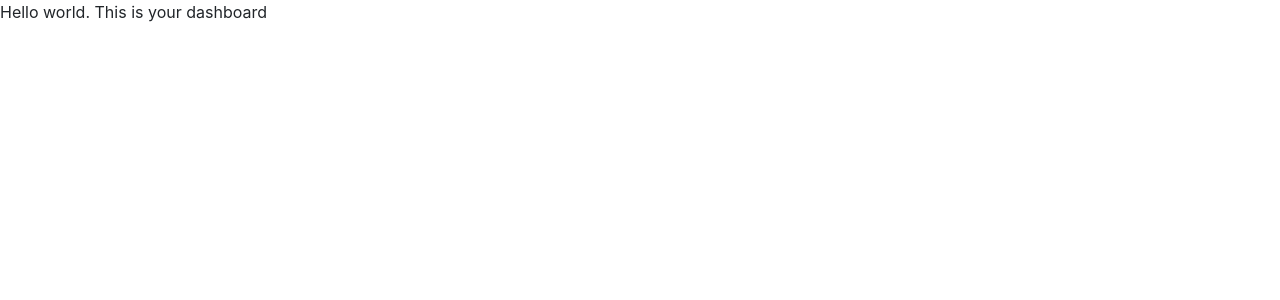
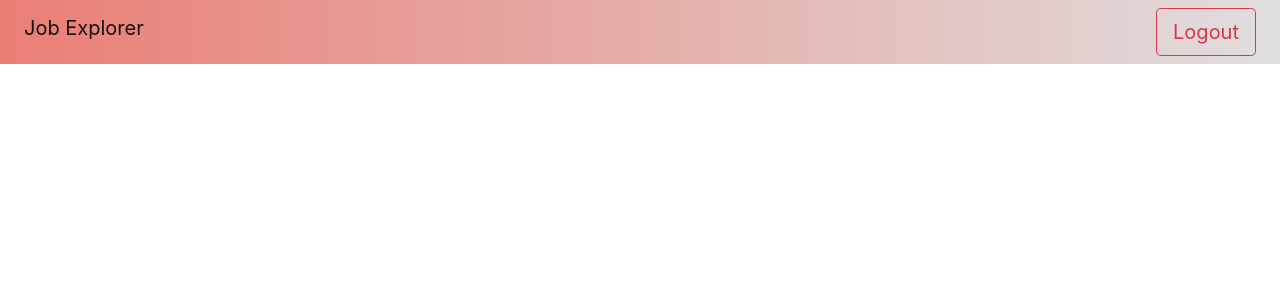
Before and after one commit to marxlow/job-explorer, a React (Create React App) app: page /login in a window 1280 px wide. Both pictures are taken after typing "name@example.com", "Sample123" into the empty fields and a click on the button "Submit". Shown: the top 300 px of the page. Built offline with nearby package versions, Linux system fonts and the light colour scheme.

Commit message:
Created custom css module and header for dashboard view

```diff
--- a/src/App.js
+++ b/src/App.js
@@ -4,6 +4,7 @@ import { BrowserRouter, Route, Switch } from 'react-router-dom';
 import PrivateRoute from 'shared/routes/PrivateRoute';
 import DashboardPage from 'pages/DashboardPage';
 import LoginPage from 'pages/LoginPage';
+import './app.css';
 
 class App extends Component {
   render() {
--- /dev/null
+++ b/src/app.css
@@ -0,0 +1,11 @@
+.bg-brand-grad {
+  background-image: linear-gradient(to right, #ea7e75, #e0dedf);
+}
+
+.bg-brand-secondary {
+  background-color: #e0dedf
+}
+
+.brand-color-secondary {
+  color: #e0dedf
+}
--- a/src/ducks/index.js
+++ b/src/ducks/index.js
@@ -6,7 +6,7 @@ const appReducer = combineReducers({
   user: userReducer,
 });
 
-// Root reducer only handles logout
+// Root reducer will also remove browser cache in logout
 const rootReducer = (state, action) => {
 
   if (action.type === 'USER_LOGOUT') {
--- a/src/ducks/user.js
+++ b/src/ducks/user.js
@@ -2,6 +2,7 @@
 
 // Actions
 const UPDATE = 'USER_UPDATE_ACTION';
+const LOGOUT = 'USER_LOGOUT_ACTION';
 
 // Initial state
 const userInitialState = {
@@ -18,6 +19,8 @@ export default ((state = userInitialState, action) => {
     case UPDATE:
       return Object.assign({}, state, { ...payload });
     default: return state;
+    case LOGOUT:
+      return Object.assign({}, state, { isLoggedIn: false });
   }
 });
 
@@ -26,3 +29,7 @@ export const update = ((user) => {
   const payload = { isLoggedIn: true, ...user };
   return { type: UPDATE, payload };
 })
+
+export const logout = (() => {
+  return { type: LOGOUT };
+});
--- a/src/pages/DashboardPage.js
+++ /dev/null
@@ -1,12 +0,0 @@
-import React, { Component } from 'react';
-
-const DashboardPage = (() => {
-
-  return (
-    <div>
-      Hello world. This is your dashboard
-    </div>
-  );
-});
-
-export default DashboardPage;
--- /dev/null
+++ b/src/pages/DashboardPage/DashboardView.js
@@ -0,0 +1,36 @@
+import React, { Component } from 'react';
+import AppHeader from 'shared/layouts/AppHeader';
+
+class DashboardView extends Component {
+  constructor(props) {
+    super(props);
+    // TODO: Set from props
+    this.state = {
+
+    }
+  }
+
+  // Redirects to login page if user is not authenticated
+  componentDidUpdate() {
+    const { isLoggedIn } = this.props;
+    if (!isLoggedIn) {
+      this.props.history.push("/login");
+    }
+  }
+
+  onLogout = ((e) => {
+    e.preventDefault();
+    alert('Warning: Logging out will lose all your progress');
+    this.props.handleLogout();
+  });
+
+  render() {
+    return(
+      <div>
+        <AppHeader onLogout={this.onLogout}/>
+      </div>
+    )
+  }
+}
+
+export default DashboardView;
--- /dev/null
+++ b/src/pages/DashboardPage/index.js
@@ -0,0 +1,28 @@
+import React, { Component } from 'react';
+import { connect } from 'react-redux';
+import * as userActions from 'ducks/user';
+import DashboardView from './DashboardView';
+
+class DashboardPage extends Component {
+  render() {
+    return (
+      <DashboardView {...this.props} />
+    )
+  }
+}
+
+const mapStateToProps = ((state) => {
+  return state.user;
+});
+
+const mapDispatchToProps = ((dispatch) => {
+  const { logout } = userActions;
+  return ({
+    handleLogout: (() => {
+      dispatch(logout());
+    })
+  })
+});
+
+
+export default connect(mapStateToProps, mapDispatchToProps)(DashboardPage);
--- a/src/pages/LoginPage/LoginView.js
+++ b/src/pages/LoginPage/LoginView.js
@@ -19,7 +19,7 @@ class LoginView extends Component {
     }
   }
 
-  // Log email and password as user is typing
+  // Save email and password in state as user is typing
   onLoginFormChange = ((e) => {
     const value = e.target.value;
     const field = e.target.type;
--- /dev/null
+++ b/src/shared/layouts/AppHeader.js
@@ -0,0 +1,15 @@
+import React from 'react';
+
+const AppHeader = (({onLogout}) => {
+  console.log('> On logout:', onLogout);
+  return (
+    <nav className="navbar navbar-light bg-brand-grad px-4">
+      <div className="d-flex justify-content-between w-100">
+        <a className="navbar-brand" href="/">Job Explorer</a>
+        <button className="btn btn-outline-danger btn-lg" onClick={onLogout}>Logout</button>
+      </div>
+    </nav>
+  );
+});
+
+export default AppHeader;
```
